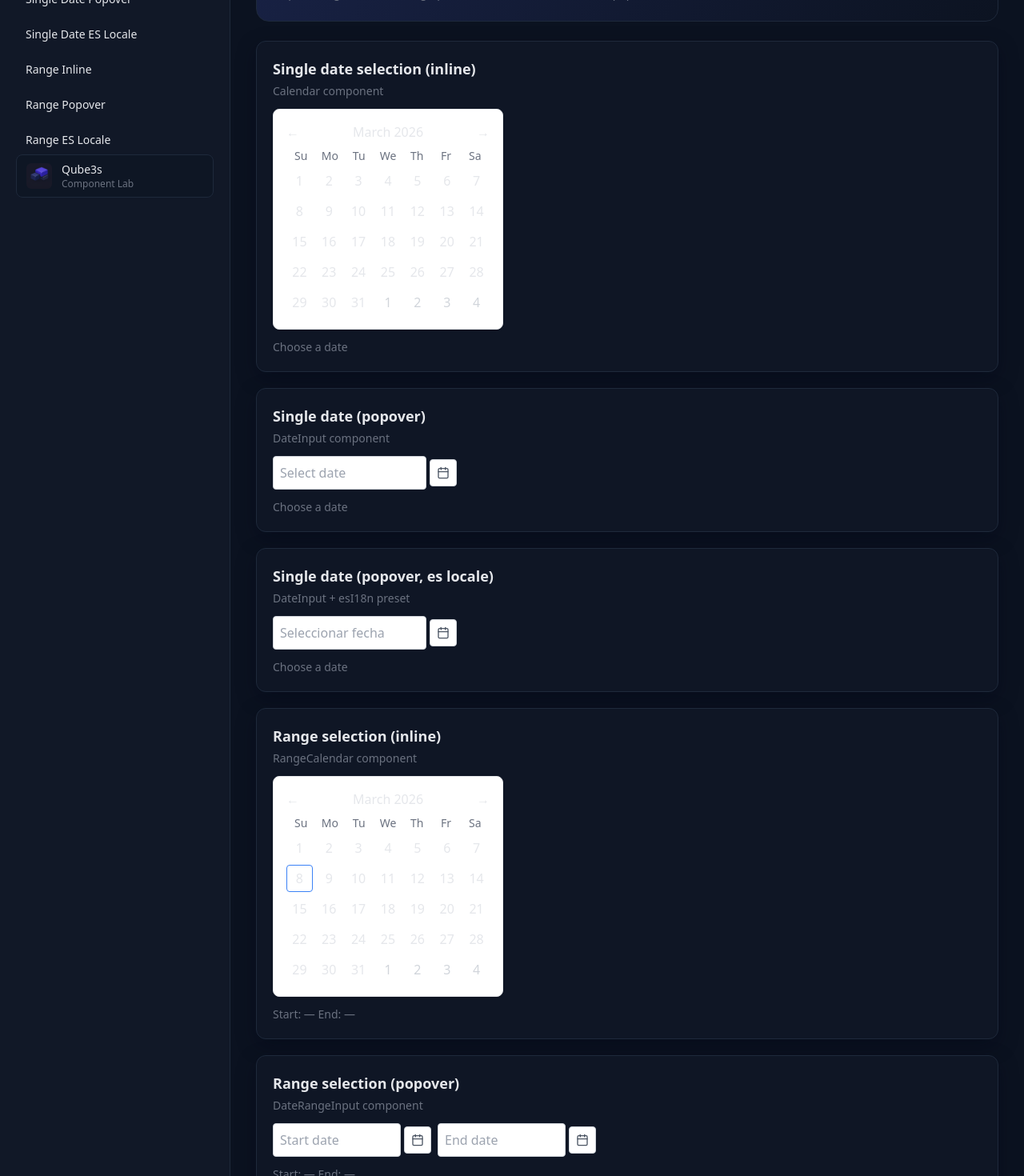
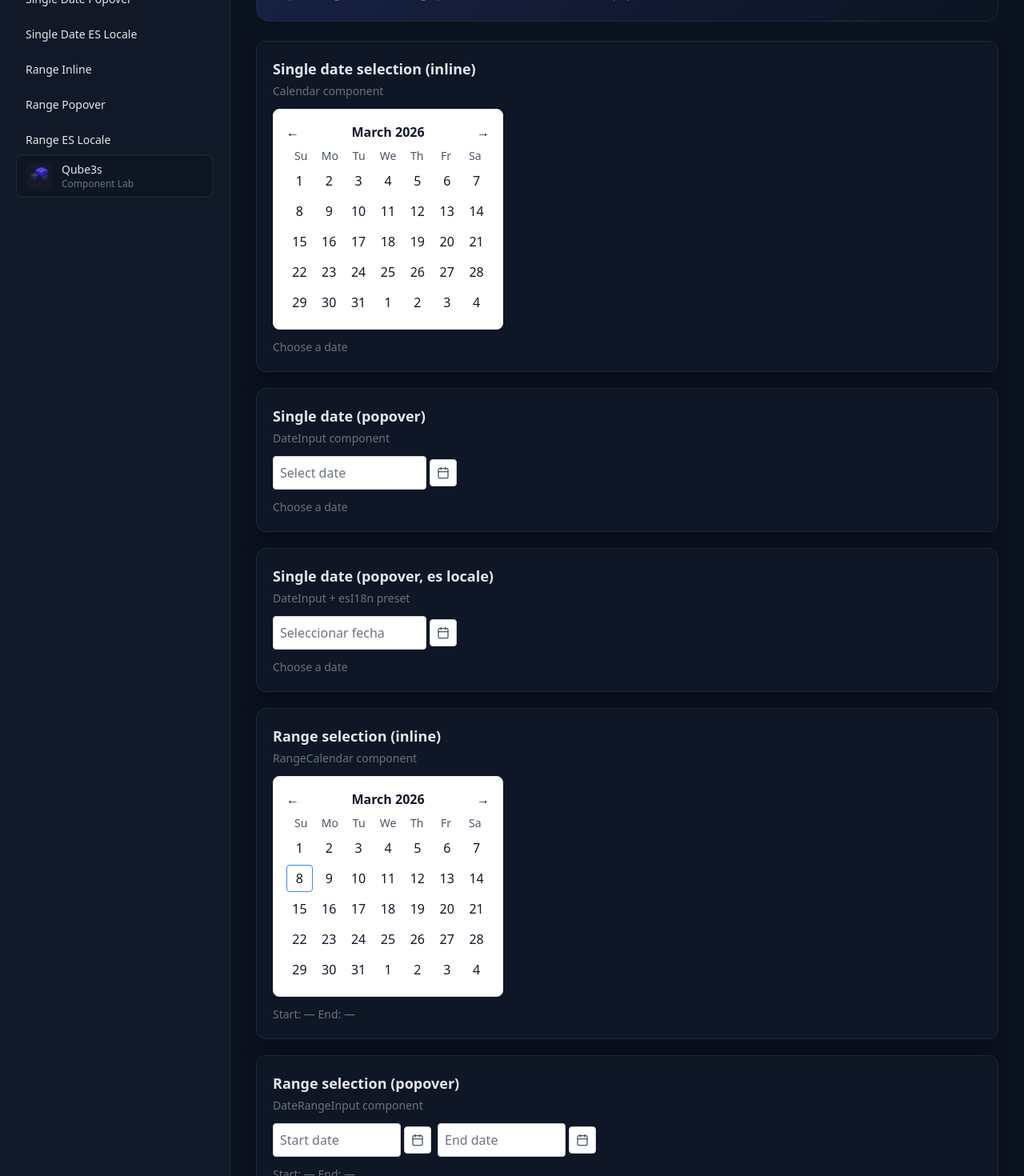
Before and after one commit to mrizzo99/qube3s-react-datepicker-full, a React (Vite) app: page / in a window 1280 px wide. Shown: the part 180-1650 px from the top of the page at 80% size. Built offline with nearby package versions, Linux system fonts and the light colour scheme.

Commit message:
Fixed issues with demo appearance and display.

```diff
--- a/apps/demo/src/App.tsx
+++ b/apps/demo/src/App.tsx
@@ -9,7 +9,7 @@ import qube3sLogoPng from '../public/brand/qube3s-logo.png'
 import qube3sCubePng from '../public/brand/qube3s-cube.png'
 
 const panelClass =
-  'rounded-xl border border-[var(--q3-border)] bg-[color:rgb(17_24_39_/_0.85)] p-5 shadow-[0_8px_24px_rgba(2,6,23,0.35)] backdrop-blur'
+  'relative z-0 rounded-xl border border-[var(--q3-border)] bg-[color:rgb(17_24_39_/_0.85)] p-5 shadow-[0_8px_24px_rgba(2,6,23,0.35)] backdrop-blur focus-within:z-20'
 
 export default function App() {
   const [inlineSelectedDate, setInlineSelectedDate] = useState<Date | null>(null)
--- a/apps/demo/src/index.css
+++ b/apps/demo/src/index.css
@@ -1,3 +1,14 @@
 @tailwind base;
 @tailwind components;
 @tailwind utilities;
+
+html,
+body,
+#root {
+  min-height: 100%;
+}
+
+html,
+body {
+  background-color: var(--q3-bg);
+}
--- a/packages/core/src/components/Calendar/Calendar.tsx
+++ b/packages/core/src/components/Calendar/Calendar.tsx
@@ -124,7 +124,7 @@ export default function Calendar({
 
   return (
     <div
-      className="p-4 border rounded-lg shadow bg-white w-72"
+      className="w-72 rounded-lg border bg-white p-4 text-gray-900 shadow"
       role="grid"
       tabIndex={0}
       aria-labelledby={monthLabelId}
@@ -133,13 +133,13 @@ export default function Calendar({
     >
       <header className="flex justify-between mb-2">
         <button onClick={cal.prev} aria-label={resolvedI18n.labels.prevMonth}>←</button>
-        <div id={monthLabelId}>
+        <div id={monthLabelId} className="font-semibold text-gray-900">
           {format(cal.currentMonth, resolvedI18n.format.monthLabel, formatOptions)}
         </div>
         <button onClick={cal.next} aria-label={resolvedI18n.labels.nextMonth}>→</button>
       </header>
 
-      <div className="grid grid-cols-7 text-gray-500 text-sm mb-1" aria-hidden="true">
+      <div className="mb-1 grid grid-cols-7 text-sm text-gray-600" aria-hidden="true">
         {weekdayLabels.map((label, index) => (
           <div key={index} className="text-center">
             {label}
@@ -168,7 +168,7 @@ export default function Calendar({
                 data-date={day.getTime()}
                 onClick={handleClick}
                 className={
-                  'rounded p-1 border border-transparent hover:border-blue-400 focus-visible:border-blue-500 focus-visible:outline-none ' +
+                  'rounded border border-transparent p-1 text-gray-900 hover:border-blue-400 focus-visible:border-blue-500 focus-visible:outline-none ' +
                   (isActive ? 'bg-blue-600 text-white ' : '') +
                   (faded ? 'text-gray-300 ' : 'hover:bg-blue-100 ')
                 }
--- a/packages/core/src/components/DateInput/DateInput.tsx
+++ b/packages/core/src/components/DateInput/DateInput.tsx
@@ -89,7 +89,7 @@ export default function DateInput({
       )}
       <input
         readOnly
-        className={`border border-gray-300 p-2 rounded w-48 hover:border-blue-400 focus-visible:outline-none focus-visible:ring-2 focus-visible:ring-blue-500 ${inputClassName}`}
+        className={`w-48 rounded border border-gray-300 bg-white p-2 text-gray-900 placeholder:text-gray-500 hover:border-blue-400 focus-visible:outline-none focus-visible:ring-2 focus-visible:ring-blue-500 ${inputClassName}`}
         placeholder={placeholderText}
         onClick={() => setOpen(o => !o)}
         value={formatted}
@@ -113,7 +113,7 @@ export default function DateInput({
       </span>
       {open && (
         <div
-          className="absolute top-full left-0 mt-2 z-10 bg-white shadow rounded"
+          className="absolute top-full left-0 mt-2 z-50 bg-white shadow rounded"
           role="dialog"
           aria-label={resolvedI18n.labels.calendar}
         >
--- a/packages/plus/src/components/DateRangeInput/DateRangeInput.tsx
+++ b/packages/plus/src/components/DateRangeInput/DateRangeInput.tsx
@@ -102,7 +102,7 @@ export default function DateRangeInput({
           )}
           <input
             readOnly
-            className={`border border-gray-300 p-2 rounded w-40 hover:border-blue-400 focus-visible:outline-none focus-visible:ring-2 focus-visible:ring-blue-500 ${inputClassName}`}
+            className={`w-40 rounded border border-gray-300 bg-white p-2 text-gray-900 placeholder:text-gray-500 hover:border-blue-400 focus-visible:outline-none focus-visible:ring-2 focus-visible:ring-blue-500 ${inputClassName}`}
             placeholder={placeholderStartText}
             onClick={() => setOpen(o => !o)}
             value={formattedStart}
@@ -135,7 +135,7 @@ export default function DateRangeInput({
           )}
           <input
             readOnly
-            className={`border border-gray-300 p-2 rounded w-40 hover:border-blue-400 focus-visible:outline-none focus-visible:ring-2 focus-visible:ring-blue-500 ${inputClassName}`}
+            className={`w-40 rounded border border-gray-300 bg-white p-2 text-gray-900 placeholder:text-gray-500 hover:border-blue-400 focus-visible:outline-none focus-visible:ring-2 focus-visible:ring-blue-500 ${inputClassName}`}
             placeholder={placeholderEndText}
             onClick={() => setOpen(o => !o)}
             value={formattedEnd}
@@ -158,7 +158,7 @@ export default function DateRangeInput({
       </span>
       {open && (
         <div
-          className="absolute top-full left-0 mt-2 z-10 bg-white shadow rounded"
+          className="absolute top-full left-0 mt-2 z-50 bg-white shadow rounded"
           role="dialog"
           aria-label={resolvedI18n.labels.rangeCalendar}
         >
--- a/packages/plus/src/components/RangeCalendar/RangeCalendar.tsx
+++ b/packages/plus/src/components/RangeCalendar/RangeCalendar.tsx
@@ -118,7 +118,7 @@ export default function RangeCalendar({
 
   return (
     <div
-      className="p-4 border rounded-lg shadow bg-white w-72"
+      className="w-72 rounded-lg border bg-white p-4 text-gray-900 shadow"
       role="grid"
       aria-labelledby={monthLabelId}
       onKeyDown={handleKeyDown}
@@ -127,13 +127,13 @@ export default function RangeCalendar({
     >
       <header className="flex justify-between mb-2">
         <button onClick={cal.prev} aria-label={resolvedI18n.labels.prevMonth}>←</button>
-        <div id={monthLabelId}>
+        <div id={monthLabelId} className="font-semibold text-gray-900">
           {format(cal.currentMonth, resolvedI18n.format.monthLabel, formatOptions)}
         </div>
         <button onClick={cal.next} aria-label={resolvedI18n.labels.nextMonth}>→</button>
       </header>
 
-      <div className="grid grid-cols-7 text-gray-500 text-sm mb-1" aria-hidden="true">
+      <div className="mb-1 grid grid-cols-7 text-sm text-gray-600" aria-hidden="true">
         {weekdayLabels.map((label, index) => (
           <div key={index} className="text-center">
             {label}
@@ -145,7 +145,7 @@ export default function RangeCalendar({
         {cal.weeks.map((week, wi) =>
           week.map((day, di) => {
             const faded = !cal.isSameMonth(day, cal.currentMonth)
-            const isRangeEdge = selectedRange ? cal.isRangeEdge(day, selectedRange) : false
+            const isRangeEdge = !!(selectedRange && cal.isRangeEdge(day, selectedRange))
             const inRange = selectedRange ? cal.isInRange(day, selectedRange) : false
             const isFocused = cal.isSameDay(day, focusDate)
 
@@ -164,7 +164,7 @@ export default function RangeCalendar({
                 data-date={day.getTime()}
                 onClick={handleClick}
                 className={
-                  'rounded p-1 border border-transparent hover:border-blue-400 focus-visible:border-blue-500 focus-visible:outline-none ' +
+                  'rounded border border-transparent p-1 text-gray-900 hover:border-blue-400 focus-visible:border-blue-500 focus-visible:outline-none ' +
                   (isRangeEdge ? 'bg-blue-600 text-white ' : inRange ? 'bg-blue-100 text-blue-800 ' : '') +
                   (faded ? 'text-gray-300 ' : 'hover:bg-blue-100 ')
                 }
--- a/tsconfig.json
+++ b/tsconfig.json
@@ -9,7 +9,7 @@
       "@core/*": ["packages/core/src/*"],
       "@plus/*": ["packages/plus/src/*"]
     },
-    "types": ["vitest/globals", "@testing-library/jest-dom"],
+    "types": ["vite/client", "vitest/globals", "@testing-library/jest-dom"],
     "strict": true,
     "esModuleInterop": true,
     "skipLibCheck": true
```
